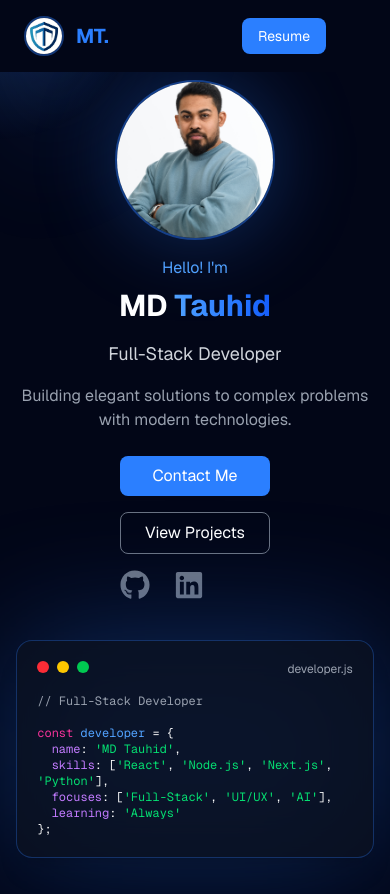
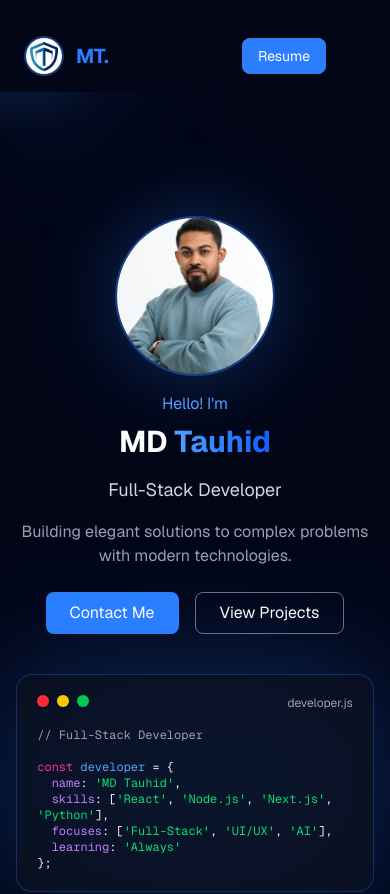
Before and after one commit to Z4Tauhid/Portfolio, a Next.js app: page / in a window 390 px wide. Shown: the top 894 px of the page. Built offline with nearby package versions, Linux system fonts and the light colour scheme.

Commit message:
pro image commit

```diff
--- a/src/app/components/Hero.js
+++ b/src/app/components/Hero.js
@@ -162,7 +162,7 @@ export default function Hero() {
           Building elegant solutions to complex problems with modern technologies.
         </p>
 
-        <div className="flex flex-col sm:flex-row gap-4">
+        <div className="flex flex-row gap-4">
           <button onClick={() => handleScroll("contact")} className="bg-blue-500 hover:bg-blue-600 px-6 py-2 rounded-lg">
             Contact Me
           </button>
@@ -173,7 +173,7 @@ export default function Hero() {
           </button>
 
 
-          <div className="flex gap-6 text-3xl items-center">
+          <div className="md:flex gap-6 text-3xl items-center hidden ">
 
             <a href="https://github.com/Z4Tauhid?tab=repositories" target="_blank"><FaGithub className="text-gray-500 hover:text-blue-500 hover:rotate-12" /></a>
             <a href="https://www.linkedin.com/in/mdtauhiddev/" target="_blank"><FaLinkedin className="text-gray-500 hover:text-blue-500 hover:rotate-12" /></a>
--- a/src/app/components/Navbar.js
+++ b/src/app/components/Navbar.js
@@ -47,7 +47,7 @@ export default function Navbar() {
     if (section) {
       section.scrollIntoView({
         behavior: "smooth",
-        block: "center",
+        block: "start",
       });
     }
     setSidebarOpen(false);
@@ -56,10 +56,10 @@ export default function Navbar() {
   return (
     <>
       {/* NAVBAR */}
-      <nav className="flex justify-between items-center px-6 sm:px-10 py-4 bg-[#020617] fixed w-full top-0 z-50">
+      <nav className="flex justify-between items-center px-6 sm:px-10 py-4 bg-[#020617] sticky w-full top-0 z-50">
 
         {/* Logo */}
-        <div className="flex gap-3 items-center">
+        <div className="flex gap-3 items-center pt-5 md:pt-0">
             <img
               src="/T.jpg"
               alt="Profile"
@@ -97,7 +97,7 @@ export default function Navbar() {
         </ul>
 
         {/* Right side */}
-        <div className="flex items-center gap-4">
+        <div className="flex items-center gap-4 pt-5 md:pt-0">
           <a href="/MD TAUHID CV.pdf" target="_blank">
             <button className="bg-blue-500 hover:bg-blue-600 transition px-4 py-2 rounded-lg text-sm">
             Resume</button>
--- a/src/app/page.js
+++ b/src/app/page.js
@@ -10,9 +10,11 @@ import Experience from "./components/Experience";
 
 export default function Home() {
   return (
+<>
+     <Navbar />
     <main>
       <CursorGlow />
-      <Navbar />
+
       <div className="w-11/12 mx-auto">
 
        <Hero />
@@ -26,5 +28,6 @@ export default function Home() {
       <Footer></Footer>
 
     </main>
+</>
   );
 }
```
